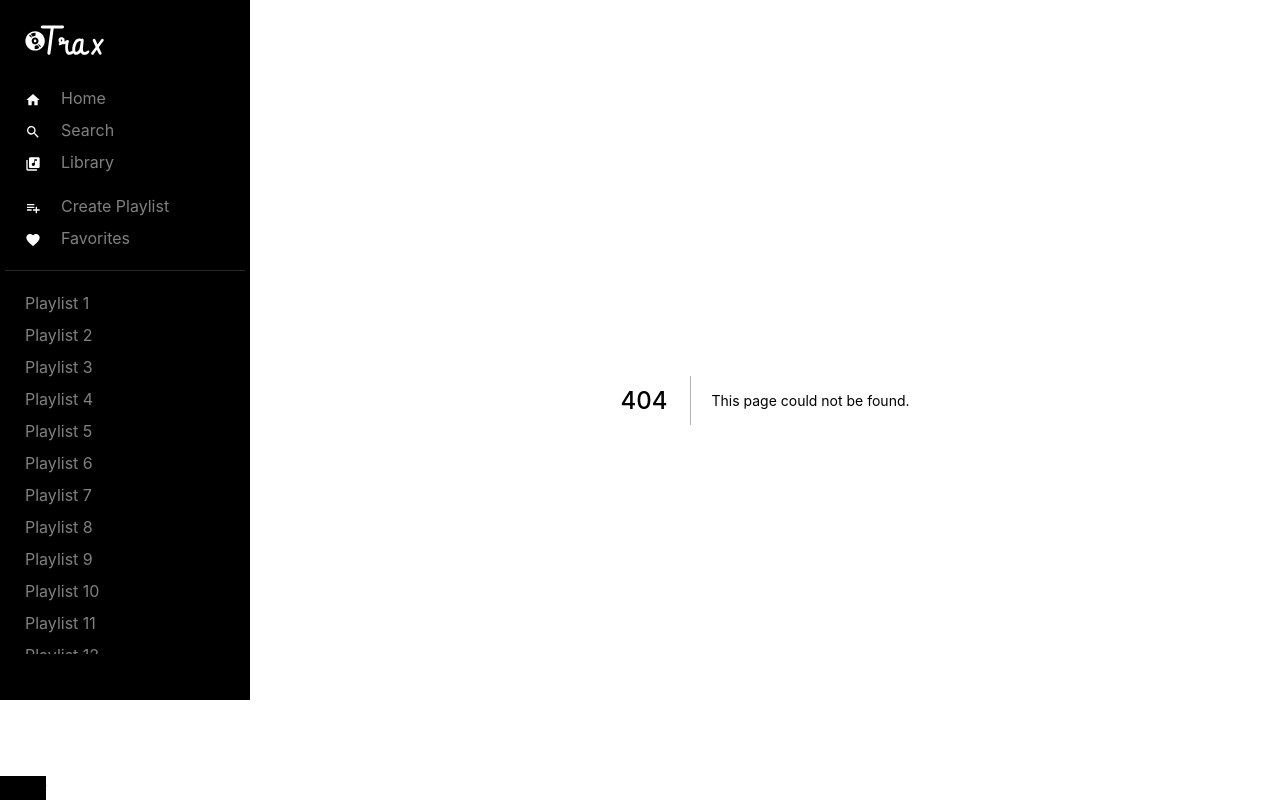
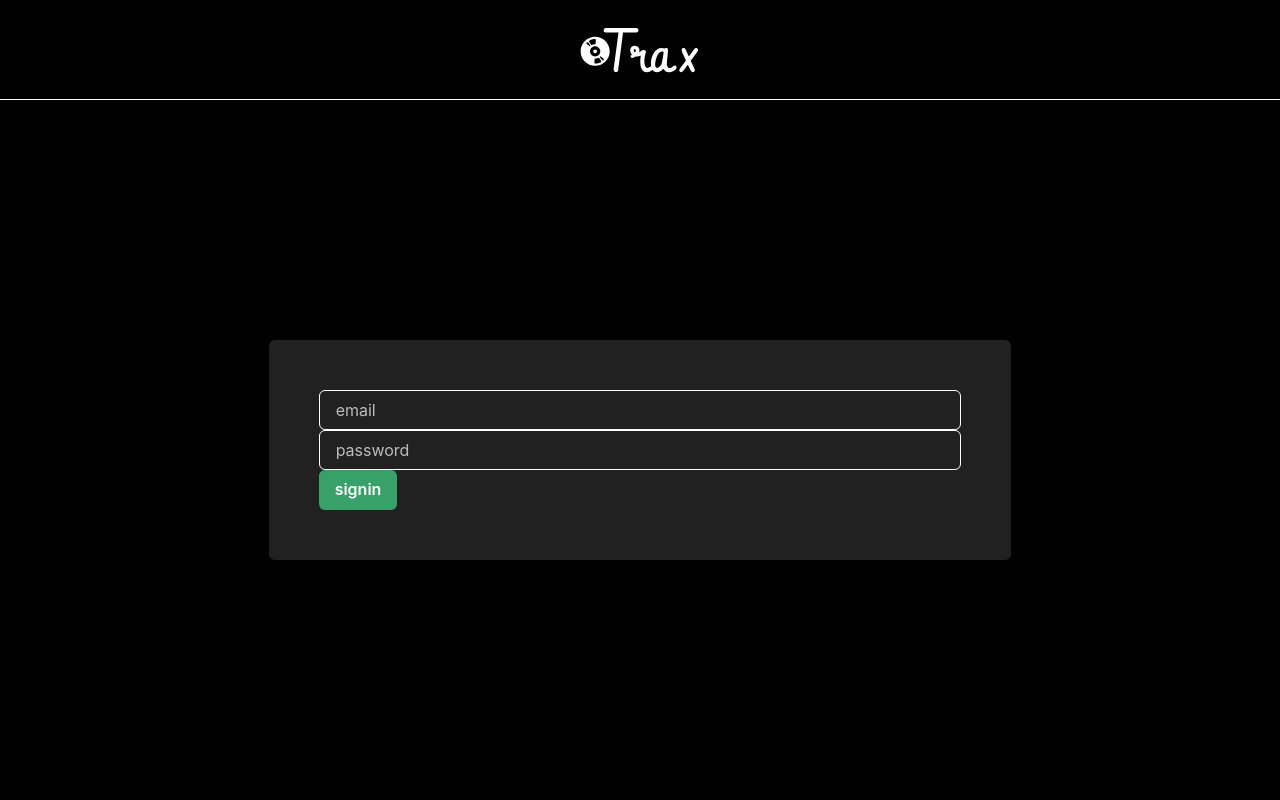
Before and after one commit to darcdev/Trax, a Next.js app: page /signin in a window 1280 px wide. Before the commit this address had no page. Built offline with nearby package versions, Linux system fonts and the light colour scheme.

Commit message:
feat : add protected route handler

```diff
--- /dev/null
+++ b/components/authForm.tsx
@@ -0,0 +1,63 @@
+import { Box, Flex, Input, Button } from "@chakra-ui/react";
+import { useRouter } from "next/router";
+import { FC, useState } from "react";
+import { useSWRConfig } from "swr";
+import NextImage from "next/image";
+import { auth } from "../lib/mutations";
+
+const AuthForm: FC<{ mode: "signin" | "signup" }> = ({ mode }) => {
+  const [email, setEmail] = useState("");
+  const [password, setPassword] = useState("");
+  const [isLoading, setIsLoading] = useState(false);
+  const router = useRouter();
+
+  const handleSubmit = async (e) => {
+    e.preventDefault();
+    setIsLoading(true);
+    await auth(mode, { email, password });
+    setIsLoading(false);
+    router.push("/");
+  };
+  return (
+    <Box height="100vh" width="100vw" bg="black" color="white">
+      <Flex
+        justify="center"
+        align="center"
+        height="100px"
+        borderBottom="white 1px solid"
+      >
+        <NextImage src="/trax-logo.svg" height="60px" width={120} />
+      </Flex>
+      <Flex justify="center" align="center" height="calc(100vh - 100px)">
+        <Box padding="50px" bg="gray.900" borderRadius="6px">
+          <form onSubmit={handleSubmit}>
+            <Input
+              placeholder="email"
+              type="email"
+              onChange={(e) => setEmail(e.target.value)}
+            />
+            <Input
+              placeholder="password"
+              type="password"
+              onChange={(e) => setPassword(e.target.value)}
+            />
+            <Button
+              type="submit"
+              bg="green.500"
+              isLoading={isLoading}
+              sx={{
+                "&:hover": {
+                  bg: "green.400",
+                },
+              }}
+            >
+              {mode}
+            </Button>
+          </form>
+        </Box>
+      </Flex>
+    </Box>
+  );
+};
+
+export default AuthForm;
--- /dev/null
+++ b/lib/auth.ts
@@ -0,0 +1,30 @@
+import jwt from "jsonwebtoken";
+import { NextApiRequest, NextApiResponse } from "next";
+import prisma from "./prisma";
+
+export const validateRoute = (handler) => {
+  return async (req: NextApiRequest, res: NextApiResponse) => {
+    const token = req.cookies.TRAX_ACCESS_TOKEN;
+
+    if (token) {
+      let user;
+
+      try {
+        const { id } = jwt.verify(token, "hello");
+        user = await prisma.user.findUnique({
+          where: { id },
+        });
+        if (!user) {
+          throw new Error("Not real user");
+        }
+      } catch (error) {
+        res.status(401);
+        res.json({ error: "Not Authorized" });
+        return;
+      }
+      return handler(req, res, user);
+    }
+    res.status(401);
+    res.json({ error: "Not Authorized" });
+  };
+};
--- /dev/null
+++ b/lib/fetcher.ts
@@ -0,0 +1,10 @@
+export default function fetcher(url: string, data = undefined) {
+  return fetch(`${window.location.origin}/api/${url}`, {
+    method: data ? "POST" : "GET",
+    credentials: "include",
+    headers: {
+      "Content-type": "application/json",
+    },
+    body: JSON.stringify(data),
+  });
+}
--- /dev/null
+++ b/lib/mutations.ts
@@ -0,0 +1,8 @@
+import fetcher from "./fetcher";
+
+export const auth = (
+  mode: "signin" | "signup",
+  body: { email: string; password: string }
+) => {
+  return fetcher(`${mode}`, body);
+};
--- a/pages/_app.tsx
+++ b/pages/_app.tsx
@@ -32,9 +32,13 @@
 const MyApp = ({ Component, pageProps }) => {
   return (
     <ChakraProvider theme={theme}>
-      <PlayerLayout>
+      {Component.authPage ? (
         <Component {...pageProps} />
-      </PlayerLayout>
+      ) : (
+        <PlayerLayout>
+          <Component {...pageProps} />
+        </PlayerLayout>
+      )}
     </ChakraProvider>
   );
 };
--- /dev/null
+++ b/pages/api/me.ts
@@ -0,0 +1,5 @@
+import { validateRoute } from "../../lib/auth";
+
+export default validateRoute((req, res, user) => {
+  res.json(user);
+});
--- a/pages/api/signin.ts
+++ b/pages/api/signin.ts
@@ -7,8 +7,7 @@
 export default async (req: NextApiRequest, res: NextApiResponse) => {
   const { email, password } = req.body;
 
-  const user = await prisma.user.findUnique({ where: email });
-
+  const user = await prisma.user.findUnique({ where: { email } });
   if (user && bcrypt.compareSync(password, user.password)) {
     const token = jwt.sign(
       {
--- /dev/null
+++ b/pages/signin.tsx
@@ -0,0 +1,9 @@
+import AuthForm from "../components/authForm";
+
+const SignIn = () => {
+  return <AuthForm mode="signin" />;
+};
+
+SignIn.authPage = true;
+
+export default SignIn;
```
Also changed, not shown: pages/signup.tsx (added, +9 -0 lines).
